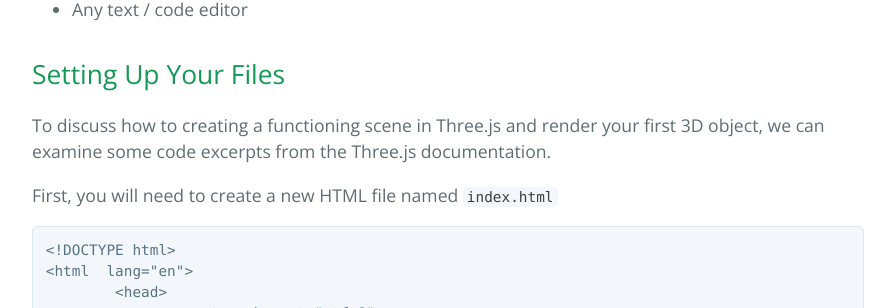
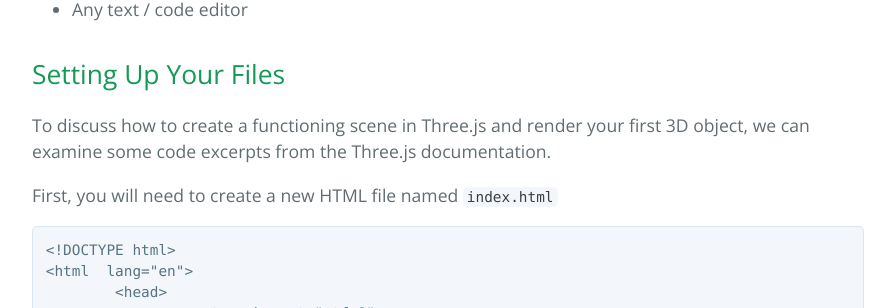
Before and after one commit to learning-software-engineering/learning-software-engineering.github.io, a Jekyll site: the page built from Topics/Tech_Stacks/three.md, in a window 1280 px wide and 900 px high, scrolled down 675 px. Shown: the part 147-455 px from the top of the window, without its empty margins (192-1087 px from the left). Built offline with Jekyll 4.4.1, drawn with Linux system fonts in a browser that asks for light colours; our own code applies the rules of GitHub Pages for plain Markdown files; some of the changed text lies outside the part shown.

Commit message:
fixed spelling mistakes

````diff
--- a/Topics/Tech_Stacks/three.md
+++ b/Topics/Tech_Stacks/three.md
@@ -15,7 +15,7 @@
 
 ## Setting Up Your Files
 
-To discuss how to creating a functioning scene in Three.js and render your first 3D object, we can examine some code excerpts from the Three.js documentation.
+To discuss how to create a functioning scene in Three.js and render your first 3D object, we can examine some code excerpts from the Three.js documentation.
 
 First, you will need to create a new HTML file named `index.html`
 
@@ -91,7 +91,7 @@
 animate();`
 ```
 
-In order to create a 3D object, in this case a cube, we initialize a `BoxGeometry` with vertices (1, 1, 1). The cube's material, or texture in other words, is set to be `MeshBasicMaterial`, one of the standards that Three.js comes with, and it's colour is set to `0x00ff00`.
+In order to create a 3D object, in this case a cube, we initialize a `BoxGeometry` with vertices (1, 1, 1). The cube's material, or texture in other words, is set to be `MeshBasicMaterial`, one of the standards that Three.js comes with, and its colour is set to `0x00ff00`.
 
 We then use `Mesh` to combine the `geometry`, the desired geometrical shape of our object with `material`, the desired texture and colour of our 3D object to create a cube. After which `scene.add()`
 adds the initialized cube to the scene we created in the previous section.
````
